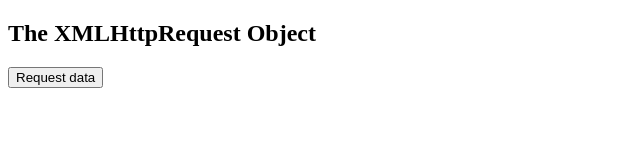
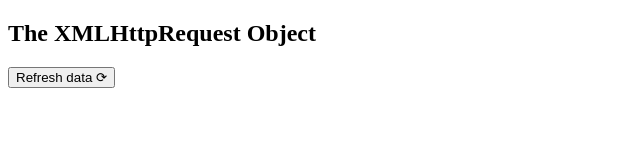
Before and after one commit to Arashm12/postman-tutorial-front, a plain HTML site: page index.html in a window 1280 px wide. Shown: the full height of the page, 0-640 px from the left. Drawn offline with Linux system fonts and the light colour scheme; no server answers.

Commit message:
change button to refresh

```diff
--- a/index.html
+++ b/index.html
@@ -3,7 +3,7 @@
 <body>
 
 <h2>The XMLHttpRequest Object</h2>
-<button type="button" onclick="loadDoc()">Request data</button>
+<button type="button" onclick="loadDoc()">Refresh data ⟳</button>
 <p id="demo"></p>
 
 <script>
```
